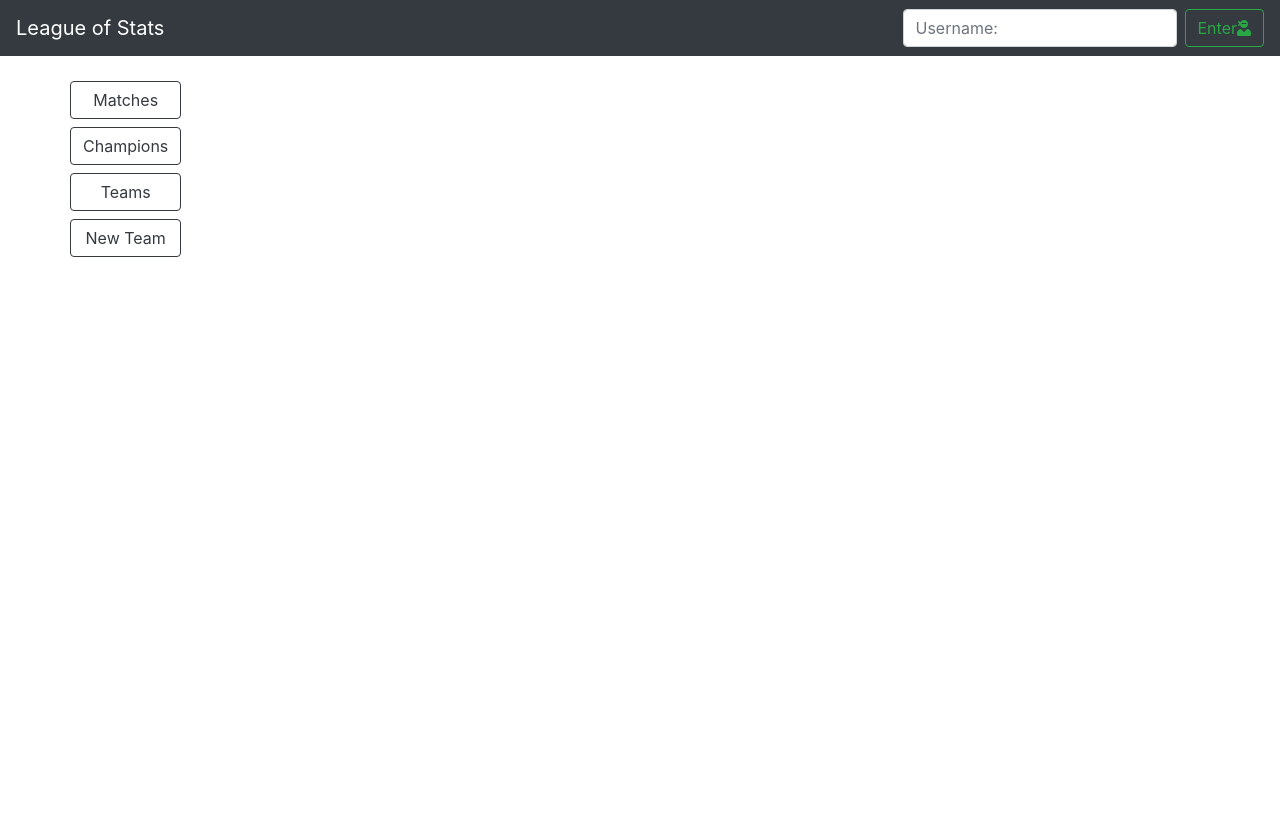
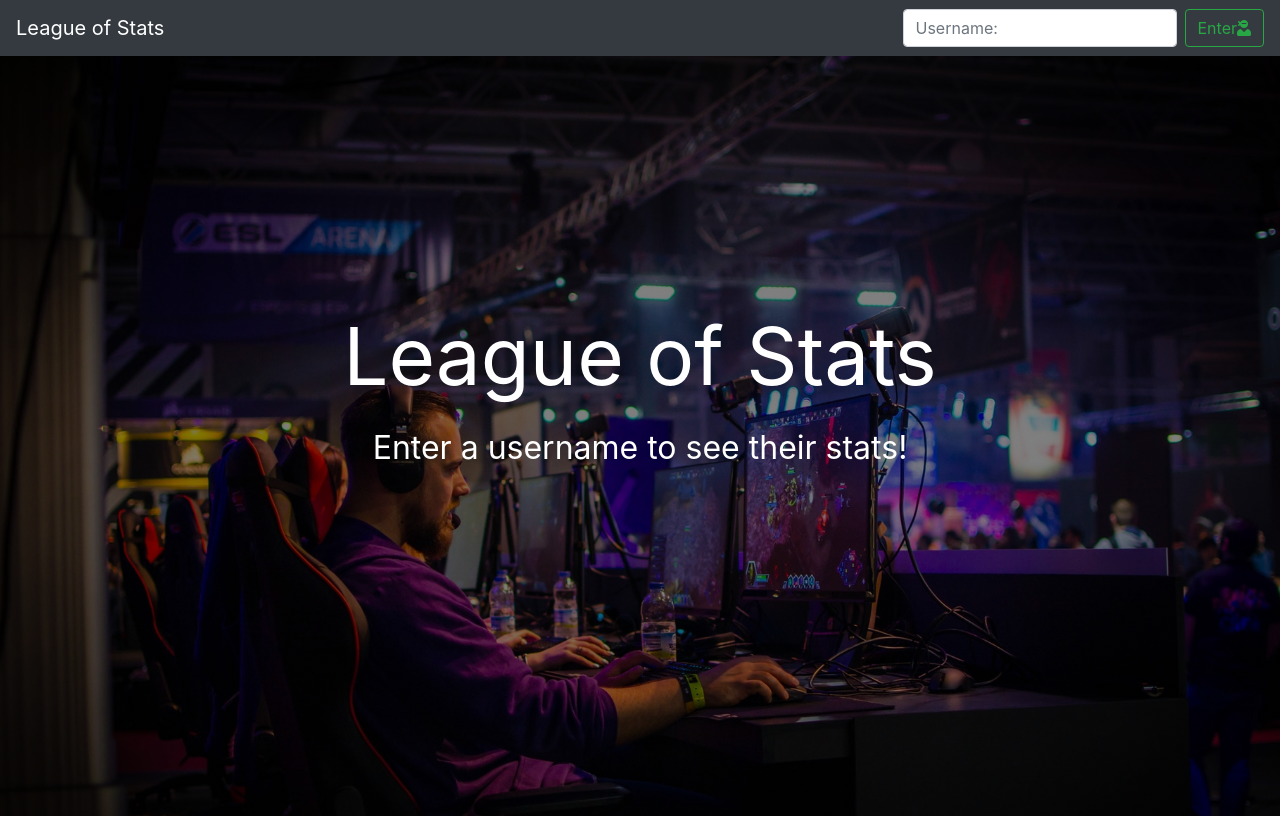
Before and after one commit to rosspjones13/League-of-Stats-frontend, a plain HTML site: page index.html in a window 1280 px wide. Drawn offline with nearby package versions, Linux system fonts and the light colour scheme; no server answers.

Commit message:
changed front page and added background

```diff
--- a/index.html
+++ b/index.html
@@ -16,11 +16,15 @@
         <button class="btn btn-outline-success my-2 my-sm-0" type="submit" id="show-user">Enter<i class="fas fa-user-ninja"></i></button>
       </form>
     </nav>
+    <div class="background-container">
+      <div class="title">League of Stats</div>
+      <div class="description">Enter a username to see their stats!</div>
+    </div>
     <div class="side_menu_container container">
       <div class="row">
         <div class="col-1.5">
           <div class="sidebar">
-            <div  class="side-button">
+            <div class="side-button">
               <button id="side-button1-match" class="btn btn-outline-dark mb-2 btn-block" role="button">Matches</button>
             </div>
             <div class="side-button">
--- a/src/User.js
+++ b/src/User.js
@@ -11,6 +11,8 @@ class User {
   }
 
   render() {
+    document.getElementsByClassName('background-container')[0].style.display = "none"
+    document.getElementsByClassName('side_menu_container')[0].style.display = "inherit"
     let dispContainer = document.querySelector('.display-container')
     dispContainer.innerHTML = ''
     document.querySelector('#user-name').innerText = this.name
--- a/style/style.css
+++ b/style/style.css
@@ -1,4 +1,5 @@
 .side_menu_container{
+  display: none;
   padding-top: 40px;
   padding-left: 25px;
 }
@@ -13,8 +14,37 @@
 }
 
 .container{
-    padding-top: 25px;
-    padding-left: 100px;
+  padding-top: 25px;
+  padding-left: 100px;
+}
+
+.background-container{
+  height: 95vh;
+  position: relative;
+  background-position: center;
+  background-repeat: no-repeat;
+  background-size: cover;
+  overflow: hidden;
+  background-image:
+  linear-gradient(
+    rgba(0, 0, 0, 0.5),
+    rgba(0, 0, 0, 0.5)
+  ),
+  url(../images/professional\ gaming.jpg);
+}
+
+.title{
+  text-align: center;
+  margin-top: 30vh;
+  font-size: 5em;
+  color: white;
+}
+
+.description{
+  text-align: center;
+  margin-top: 1vh;
+  font-size: 2em;
+  color: white;
 }
 
 .red {
```
Also changed, not shown: images/professional gaming.jpg (added). Lines whose indentation alone changed are shown as unchanged.
